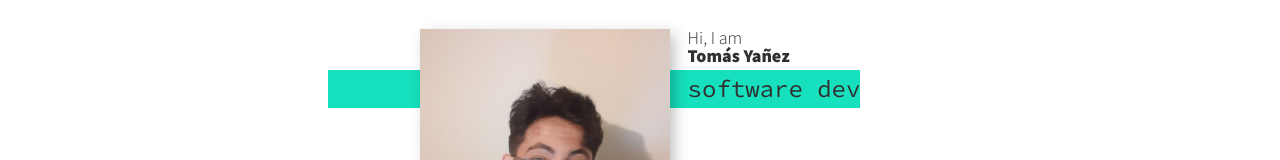
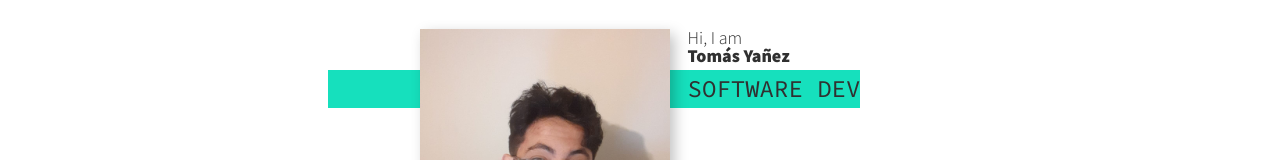
Before and after one commit to TSYF/portfolio_1, a Vue app: page / in a window 1280 px wide. Shown: the part 135-295 px from the top of the page. Built offline with nearby package versions, Linux system fonts and the light colour scheme.

Commit message:
intro subtitle changed to caps

```diff
--- a/src/components/TIntro.vue
+++ b/src/components/TIntro.vue
@@ -5,7 +5,7 @@
                 Hi, I am <strong>Tomás Yañez</strong>
             </h1>
             <p class="section__subtitle section__subtitle--intro">
-                software dev
+                SOFTWARE DEV
             </p>
         </header>
         <img
```
